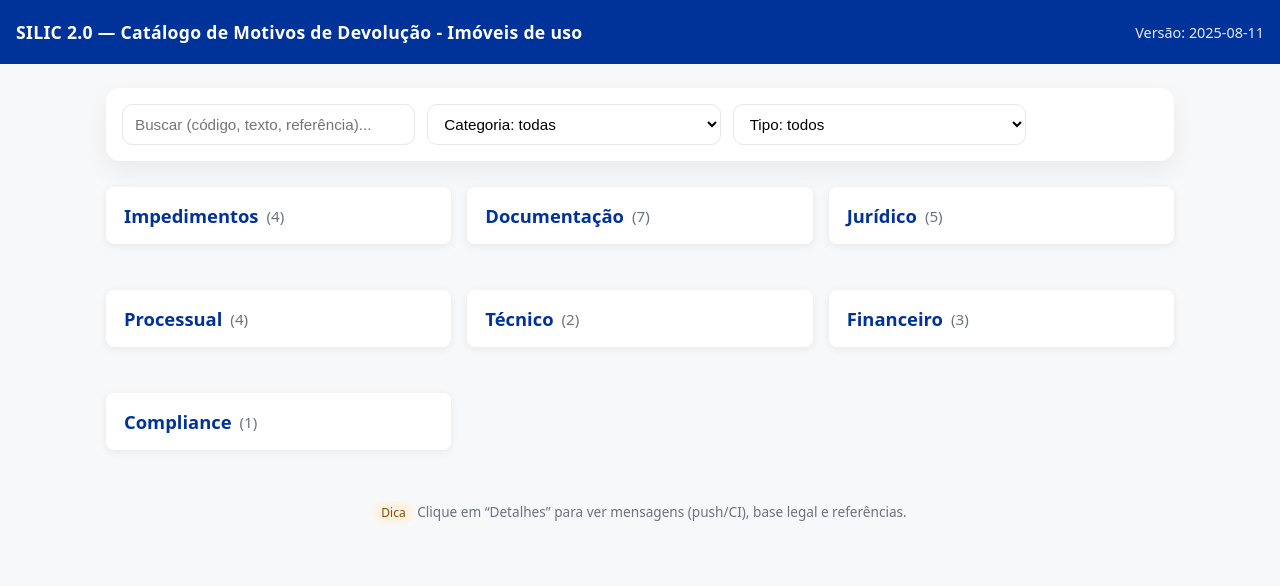
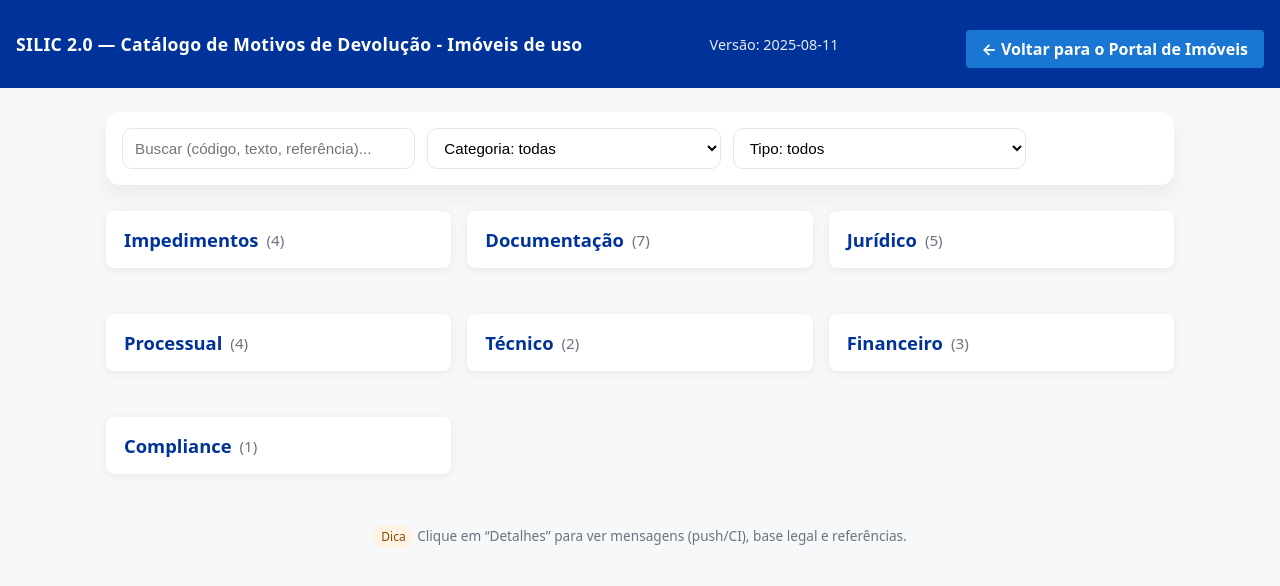
Before and after one commit to osvaldojeronymo/silic-catalog-reasons, a plain HTML site: page index.html in a window 1280 px wide. Drawn offline with Linux system fonts and the light colour scheme.

Commit message:
Coloquei o botão de voltar ao portal de imóveis.

```diff
--- a/index.html
+++ b/index.html
@@ -10,6 +10,9 @@
   <header>
     <div class="title">SILIC 2.0 — Catálogo de Motivos de Devolução - Imóveis de uso</div>
     <div class="meta"><span id="metaVersao"></span></div>
+    <div style="margin-top: 10px;">
+      <a href="https://osvaldojeronymo.github.io/silic-portal-imoveis/" class="btn-voltar" style="display:inline-block;padding:8px 16px;background:#1976d2;color:#fff;border-radius:4px;text-decoration:none;font-weight:bold;">← Voltar para o Portal de Imóveis</a>
+    </div>
   </header>
 
   <main>
```
